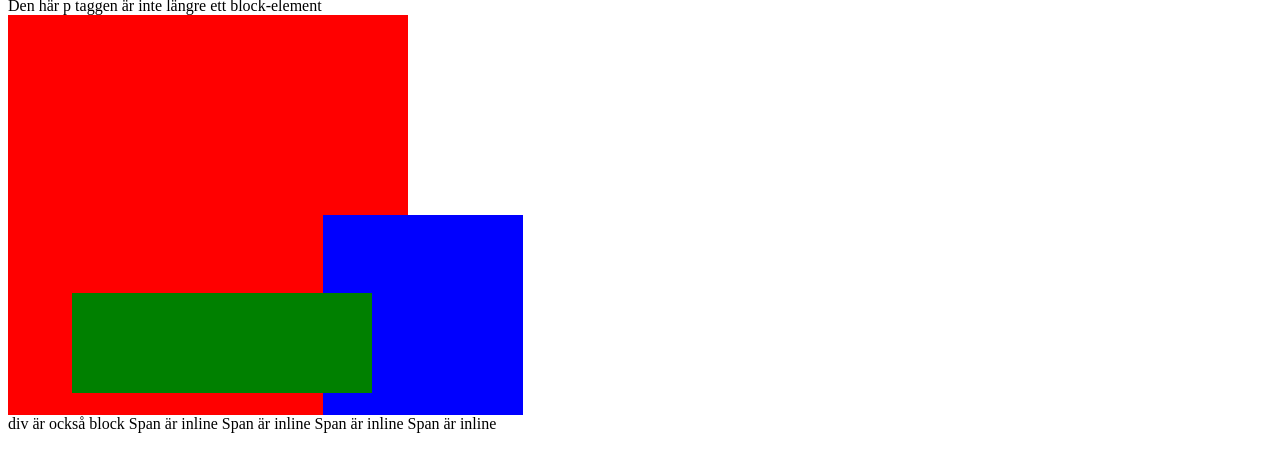
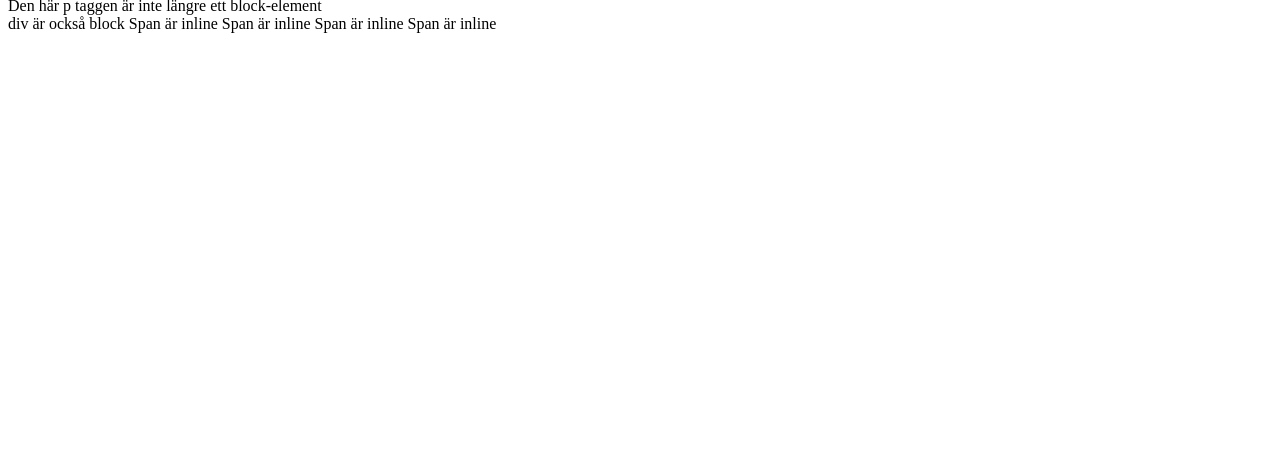
Before and after one commit to g-gullstrand/grit-fe24-course, a plain HTML site: page css-display-properties/index.html in a window 1280 px wide. Shown: the part 265-736 px from the top of the page. Drawn offline with Linux system fonts and the light colour scheme.

Commit message:
rename folder

```diff
--- a/css-boxmodel-display-properties/index.html
+++ b/css-display-properties/index.html
@@ -27,11 +27,11 @@
     <!-- Default static position -->
     <div>
         <!-- Position relative -->
-        <div style="position:relative; background-color: red; width:400px; height: 400px;">
+        <!-- <div style="position:relative; background-color: red; width:400px; height: 400px;"> -->
             <!-- Position absolute. Absolute positionerad i relation till parent med "display: relative" -->
-            <div style="position:absolute; background-color: blue; width:200px; height: 200px; bottom:0; right: -115px;"></div>
-            <div style="position:absolute; background-color: green; width:300px; height: 100px; bottom: 22px; right: 36px;"></div>
-        </div>
+            <!-- <div style="position:absolute; background-color: blue; width:200px; height: 200px; bottom:0; right: -115px;"></div>
+            <div style="position:absolute; background-color: green; width:300px; height: 100px; bottom: 22px; right: 36px;"></div> -->
+        <!-- </div> -->
     </div>
 
 
```
Also changed, not shown: css-display-properties/css/style.css (renamed from css-boxmodel-display-properties/css/style.css), 1 other file.
